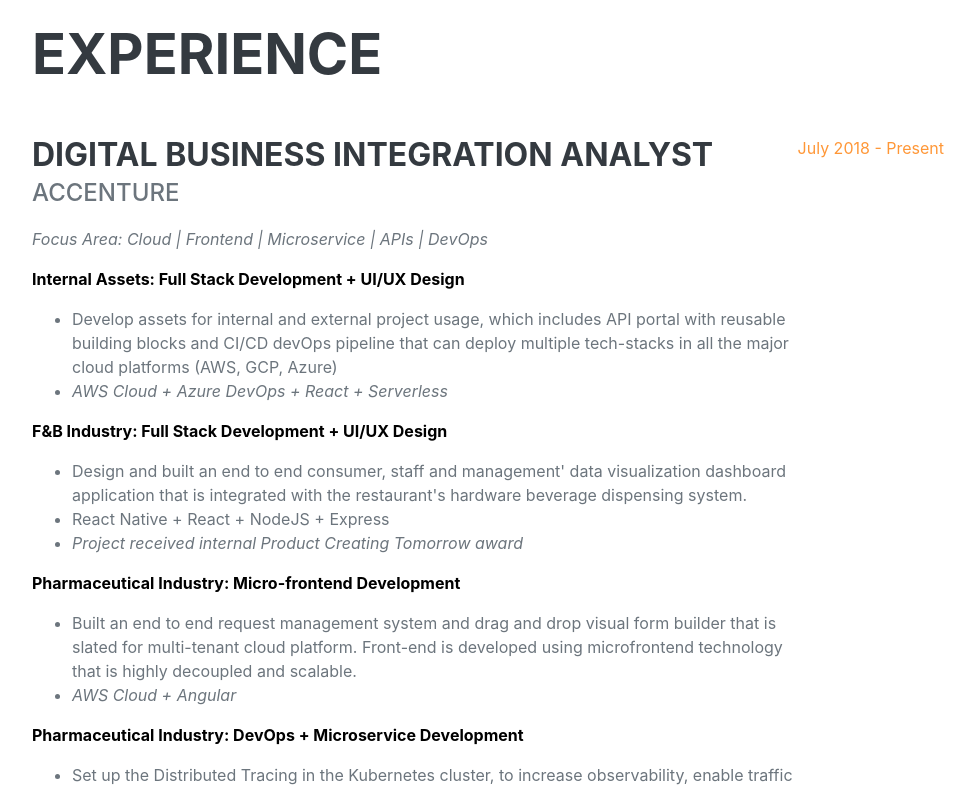
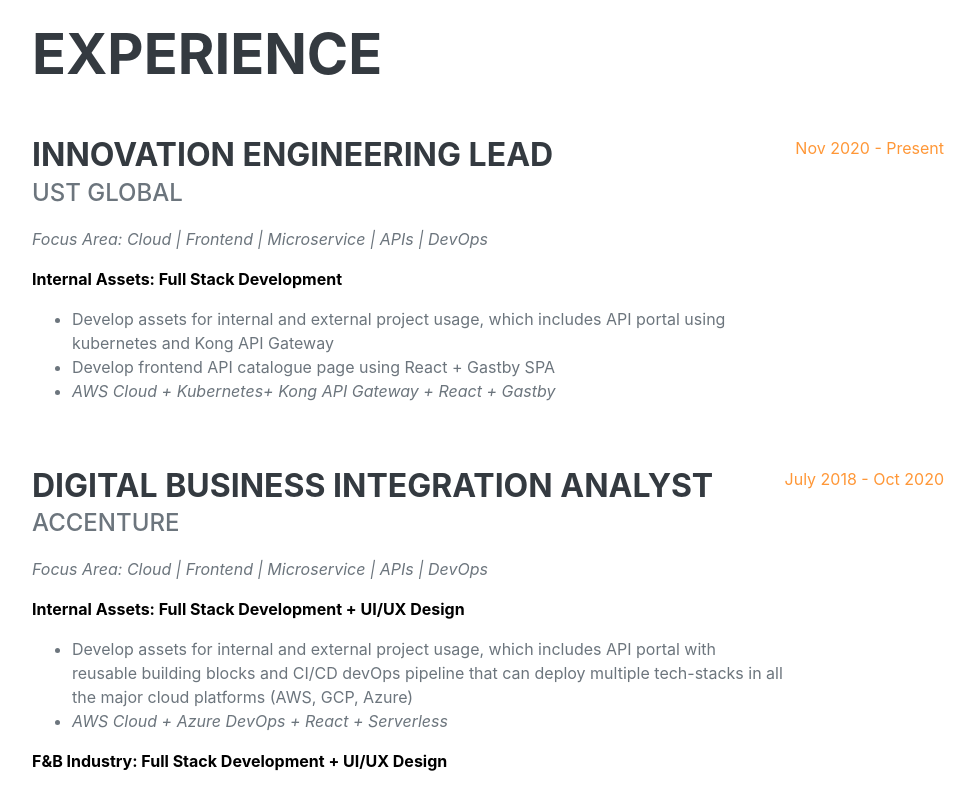
Before and after one commit to mikexd91/mikexd91.github.io, a Vue app: page / in a window 1280 px wide. Shown: the part 860-1650 px from the top of the page, without its empty margins (288-1263 px from the left). Built offline with nearby package versions, Linux system fonts and the light colour scheme; a web font is replaced by a local one.

Commit message:
new changes

```diff
--- a/src/App.vue
+++ b/src/App.vue
@@ -6,7 +6,7 @@
       id="sideNav"
     >
       <a class="navbar-brand js-scroll-trigger" href="#page-top">
-        <span class="d-block d-lg-none">Mikeyyyyy Zhang Xunda</span>
+        <span class="d-block d-lg-none">Mike Zhang Xunda</span>
         <span class="d-none d-lg-block">
           <img
             class="img-fluid img-profile rounded-circle mx-auto mb-2"
@@ -74,9 +74,9 @@
             also involved in various prototyping and MVP project development. He
             has experience in project management conducted in an agile practice
             and is always looking to expand his technical knowledge. Currently a
-            certified AWS Certified Solution Architect and certified Kubernetes
-            Application Developer (CKAD), he's looking to certify himself in GCP
-            in the near future.
+            certified AWS Certified Solution Architect and Google Cloud
+            Professional Solution Architect as well as certified Kubernetes
+            Application Developer (CKAD).
           </p>
           <div class="social-icons">
             <a
@@ -101,6 +101,35 @@
       <section class="resume-section" id="experience">
         <div class="resume-section-content">
           <h2 class="mb-5">Experience</h2>
+          <div
+            class="d-flex flex-column flex-md-row justify-content-between mb-5"
+          >
+            <div class="flex-grow-1">
+              <h3 class="mb-0">Innovation Engineering Lead</h3>
+              <div class="subheading mb-3">UST Global</div>
+              <p style=" font-style: italic;">
+                Focus Area: Cloud | Frontend | Microservice | APIs | DevOps
+              </p>
+              <p style=" font-weight: bold; color:black; ">
+                Internal Assets: Full Stack Development
+              </p>
+              <ul>
+                <li>
+                  Develop assets for internal and external project usage, which
+                  includes API portal using kubernetes and Kong API Gateway
+                </li>
+                <li>
+                  Develop frontend API catalogue page using React + Gastby SPA
+                </li>
+                <li style=" font-style: italic;">
+                  AWS Cloud + Kubernetes+ Kong API Gateway + React + Gastby
+                </li>
+              </ul>
+            </div>
+            <div class="flex-shrink-0">
+              <span class="text-primary">Nov 2020 - Present</span>
+            </div>
+          </div>
           <div
             class="d-flex flex-column flex-md-row justify-content-between mb-5"
           >
@@ -170,56 +199,9 @@
               </ul>
             </div>
             <div class="flex-shrink-0">
-              <span class="text-primary">July 2018 - Present</span>
+              <span class="text-primary">July 2018 - Oct 2020</span>
             </div>
           </div>
-          <!-- <div class="d-flex flex-column flex-md-row justify-content-between mb-5">
-            <div class="flex-grow-1">
-              <h3 class="mb-0">Web Developer</h3>
-              <div class="subheading mb-3">Intelitec Solutions</div>
-              <p>
-                Capitalize on low hanging fruit to identify a ballpark value
-                added activity to beta test. Override the digital divide with
-                additional clickthroughs from DevOps. Nanotechnology immersion
-                along the information highway will close the loop on focusing
-                solely on the bottom line.
-              </p>
-            </div>
-            <div class="flex-shrink-0">
-              <span class="text-primary">December 2011 - March 2013</span>
-            </div>
-          </div>
-          <div class="d-flex flex-column flex-md-row justify-content-between mb-5">
-            <div class="flex-grow-1">
-              <h3 class="mb-0">Junior Web Designer</h3>
-              <div class="subheading mb-3">Shout! Media Productions</div>
-              <p>
-                Podcasting operational change management inside of workflows to
-                establish a framework. Taking seamless key performance
-                indicators offline to maximise the long tail. Keeping your eye
-                on the ball while performing a deep dive on the start-up
-                mentality to derive convergence on cross-platform integration.
-              </p>
-            </div>
-            <div class="flex-shrink-0">
-              <span class="text-primary">July 2010 - December 2011</span>
-            </div>
-          </div>
-          <div class="d-flex flex-column flex-md-row justify-content-between">
-            <div class="flex-grow-1">
-              <h3 class="mb-0">Web Design Intern</h3>
-              <div class="subheading mb-3">Shout! Media Productions</div>
-              <p>
-                Collaboratively administrate empowered markets via plug-and-play
-                networks. Dynamically procrastinate B2C users after installed
-                base benefits. Dramatically visualize customer directed
-                convergence without revolutionary ROI.
-              </p>
-            </div>
-            <div class="flex-shrink-0">
-              <span class="text-primary">September 2008 - June 2010</span>
-            </div>
-          </div>-->
         </div>
       </section>
       <hr class="m-0" />
@@ -385,6 +367,12 @@
               <span class="fa-li">
                 <i class="fas fa-trophy text-warning"></i>
               </span>
+              Google Cloud Solution Architect Certification (Professional)
+            </li>
+            <li>
+              <span class="fa-li">
+                <i class="fas fa-trophy text-warning"></i>
+              </span>
               Kubernetes Application Developer Certification
             </li>
           </ul>
```
Also changed, not shown: 2 other files (tests, documents, lock files or other folders).
